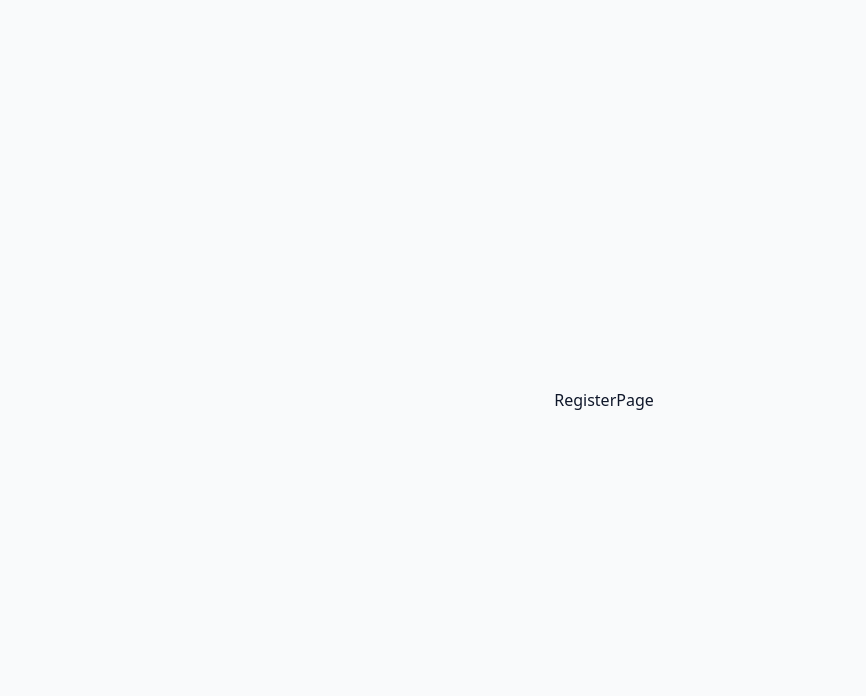
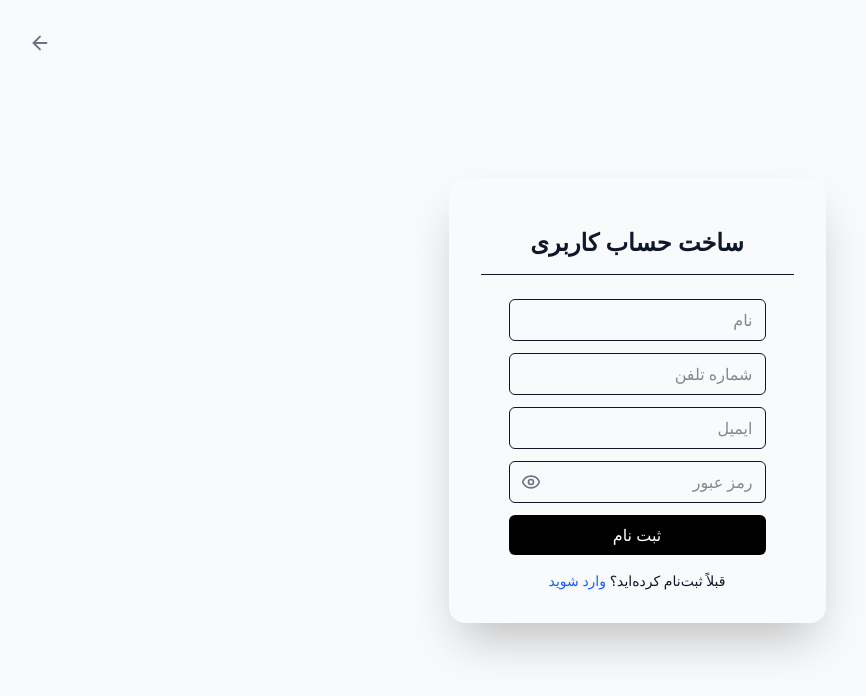
Before and after one commit to godarzizahra/maktab136-project-zahragodarzi, a Next.js app in the folder shop-zamira/: page /register in a window 1280 px wide. Shown: the top 696 px of the page, without its empty margins (85-951 px from the left). Built offline with nearby package versions, Linux system fonts and the light colour scheme.

Commit message:
feat(auth): implement

```diff
--- a/shop-zamira/src/app/(auth)/register/page.tsx
+++ b/shop-zamira/src/app/(auth)/register/page.tsx
@@ -1,3 +1,9 @@
+import Register from "@/components/auth/components/register";
+
 export default function Page() {
-	return <div>RegisterPage</div>;
+	return (
+		<div>
+			<Register />
+		</div>
+	);
 }
--- /dev/null
+++ b/shop-zamira/src/components/auth/components/authForm.tsx
@@ -0,0 +1,94 @@
+"use client";
+
+import { Eye, EyeOff } from "lucide-react";
+import Link from "next/link";
+import { useState } from "react";
+import { FieldErrors, UseFormRegister } from "react-hook-form";
+
+type Field = {
+	name: string;
+	type?: string;
+	placeholder: string;
+};
+
+type Props = {
+	title: string;
+	buttonText: string;
+	fields: Field[];
+	register: UseFormRegister<any>;
+	errors: FieldErrors<any>;
+	onSubmit: () => void;
+	footerText: string;
+	footerLinkText: string;
+	footerHref: string;
+};
+
+export default function AuthForm({
+	title,
+	buttonText,
+	fields,
+	register,
+	errors,
+	onSubmit,
+	footerText,
+	footerLinkText,
+	footerHref,
+}: Props) {
+	const [showPassword, setShowPassword] = useState(false);
+
+	return (
+		<div className="w-full max-w-md shadow-2xl rounded-2xl p-8">
+			<h1 className="text-2xl font-bold text-center mb-6 border-b p-4">
+				{title}
+			</h1>
+
+			<form onSubmit={onSubmit} className="space-y-3 px-7">
+				{fields.map((field) => (
+					<div key={field.name} className="relative">
+						<input
+							{...register(field.name)}
+							type={
+								field.name === "password"
+									? showPassword
+										? "text"
+										: "password"
+									: (field.type ?? "text")
+							}
+							placeholder={field.placeholder}
+							className="w-full border rounded-md px-3 py-2 outline-none focus:ring-2 focus:ring-black/20"
+						/>
+
+						{field.name === "password" && (
+							<button
+								type="button"
+								onClick={() => setShowPassword(!showPassword)}
+								className="absolute left-3 top-1/2 -translate-y-1/2 text-gray-500"
+							>
+								{showPassword ? <EyeOff size={20} /> : <Eye size={20} />}
+							</button>
+						)}
+
+						{errors[field.name] && (
+							<p className="text-red-600 text-sm mt-1">
+								{String(errors[field.name]?.message)}
+							</p>
+						)}
+					</div>
+				))}
+
+				<button
+					type="submit"
+					className="w-full bg-black text-white py-2 rounded-md"
+				>
+					{buttonText}
+				</button>
+			</form>
+			<p className="text-center text-sm mt-4">
+				{footerText}{" "}
+				<Link href={footerHref} className="text-blue-600">
+					{footerLinkText}
+				</Link>
+			</p>
+		</div>
+	);
+}
--- a/shop-zamira/src/components/auth/components/login.tsx
+++ b/shop-zamira/src/components/auth/components/login.tsx
@@ -1,89 +1,37 @@
 "use client";
 
+import AuthForm from "@/components/auth/components/authForm";
 import { zodResolver } from "@hookform/resolvers/zod";
-import { ArrowLeft, Eye, EyeOff } from "lucide-react";
+import { ArrowLeft } from "lucide-react";
 import Link from "next/link";
-import { useState } from "react";
 import { useForm } from "react-hook-form";
 import { loginSchema, LoginSchemaType } from "../schemas/login.schema";
 
 export default function Login() {
-	const [showPassword, setShowPassword] = useState(false);
-
-	const {
-		register,
-		handleSubmit,
-		formState: { errors },
-	} = useForm<LoginSchemaType>({
+	const form = useForm<LoginSchemaType>({
 		resolver: zodResolver(loginSchema),
 	});
 
-	const onSubmit = (data: LoginSchemaType) => {
-		console.log("LOGIN DATA:", data);
-	};
 	return (
-		<div className="min-h-screen flex items-center justify-center ">
-			<div className="w-full max-w-md shadow-2xl rounded-2xl p-8">
-				<Link
-					href="/"
-					className="absolute top-8 left-8 text-gray-500 hover:text-black transition"
-				>
-					<ArrowLeft size={22} />
-				</Link>
+		<div className="min-h-screen flex items-center justify-center">
+			<Link href="/" className="absolute top-8 left-8 text-gray-500">
+				<ArrowLeft size={22} />
+			</Link>
 
-				<h1 className="text-2xl font-bold text-center mb-6 border-b border-gray-300 p-4">
-					ورود به حساب کاربری{" "}
-				</h1>
-
-				<form
-					onSubmit={handleSubmit(onSubmit)}
-					className=" w-full space-y-3 px-7"
-				>
-					<input
-						{...register("email")}
-						type="email"
-						className="w-full border rounded-md px-3 py-2 focus:ring-2 focus:ring-black/20 outline-none"
-						placeholder="ایمیل "
-					/>
-					{errors.email && (
-						<p className="text-red-600 text-sm mt-1">{errors.email.message}</p>
-					)}
-					<div className="relative">
-						<input
-							{...register("password")}
-							type={showPassword ? "text" : "password"}
-							className="w-full border rounded-md px-3 py-2 focus:ring-2 focus:ring-black/20 outline-none"
-							placeholder="رمز عبور"
-						/>
-
-						<button
-							type="button"
-							onClick={() => setShowPassword(!showPassword)}
-							className="absolute left-3 top-1/2 -translate-y-1/2 text-gray-500 hover:text-black transition"
-						>
-							{showPassword ? <EyeOff size={20} /> : <Eye size={20} />}
-						</button>
-						{errors.password && (
-							<p className="text-red-600 text-sm mt-1">
-								{errors.password.message}
-							</p>
-						)}
-					</div>
-
-					<button
-						type="submit"
-						className="w-full bg-black text-white py-2 rounded-md"
-					>
-						ورود
-					</button>
-				</form>
-				<p className="text-center text-sm mt-4">
-					حساب کاربری ندارید؟{" "}
-					<a href="/register" className="text-blue-600">
-						ثبت نام کنید
-					</a>
-				</p>
-			</div>
+			<AuthForm
+				title="ورود به حساب کاربری"
+				buttonText="ورود"
+				fields={[
+					{ name: "email", type: "email", placeholder: "ایمیل" },
+					{ name: "password", placeholder: "رمز عبور" },
+				]}
+				register={form.register}
+				errors={form.formState.errors}
+				onSubmit={form.handleSubmit((data) => console.log("LOGIN:", data))}
+				footerText="حساب کاربری ندارید؟"
+				footerLinkText="ثبت نام کنید"
+				footerHref="/register"
+			/>
 		</div>
 	);
 }
--- a/shop-zamira/src/components/auth/components/register.tsx
+++ b/shop-zamira/src/components/auth/components/register.tsx
@@ -0,0 +1,39 @@
+"use client";
+
+import AuthForm from "@/components/auth/components/authForm";
+import { zodResolver } from "@hookform/resolvers/zod";
+import { ArrowLeft } from "lucide-react";
+import Link from "next/link";
+import { useForm } from "react-hook-form";
+import { registerSchema, RegisterSchemaType } from "../schemas/register.schema";
+
+export default function Register() {
+	const form = useForm<RegisterSchemaType>({
+		resolver: zodResolver(registerSchema),
+	});
+
+	return (
+		<div className="min-h-screen flex items-center justify-center">
+			<Link href="/" className="absolute top-8 left-8 text-gray-500">
+				<ArrowLeft size={22} />
+			</Link>
+
+			<AuthForm
+				title="ساخت حساب کاربری"
+				buttonText="ثبت نام"
+				fields={[
+					{ name: "name", placeholder: "نام" },
+					{ name: "phone", placeholder: "شماره تلفن" },
+					{ name: "email", type: "email", placeholder: "ایمیل" },
+					{ name: "password", placeholder: "رمز عبور" },
+				]}
+				register={form.register}
+				errors={form.formState.errors}
+				onSubmit={form.handleSubmit((data) => console.log("REGISTER:", data))}
+				footerText="قبلاً ثبت‌نام کرده‌اید؟"
+				footerLinkText="وارد شوید"
+				footerHref="/login"
+			/>
+		</div>
+	);
+}
--- /dev/null
+++ b/shop-zamira/src/components/auth/schemas/register.schema.ts
@@ -0,0 +1,17 @@
+import { z } from "zod";
+
+export const registerSchema = z.object({
+	name: z.string().min(3, { message: "نام باید حداقل ۳ کاراکتر باشد" }),
+
+	phone: z.string().regex(/^09\d{9}$/, { message: "شماره تلفن معتبر نیست" }),
+
+	email: z.string().refine((val) => /^[^\s@]+@[^\s@]+\.[^\s@]+$/.test(val), {
+		message: "ایمیل معتبر نیست",
+	}),
+
+	password: z
+		.string()
+		.min(6, { message: "رمز عبور باید حداقل ۶ کاراکتر باشد" }),
+});
+
+export type RegisterSchemaType = z.infer<typeof registerSchema>;
```
Also changed, not shown: shop-zamira/src/components/auth/components/index.tsx (deleted).
